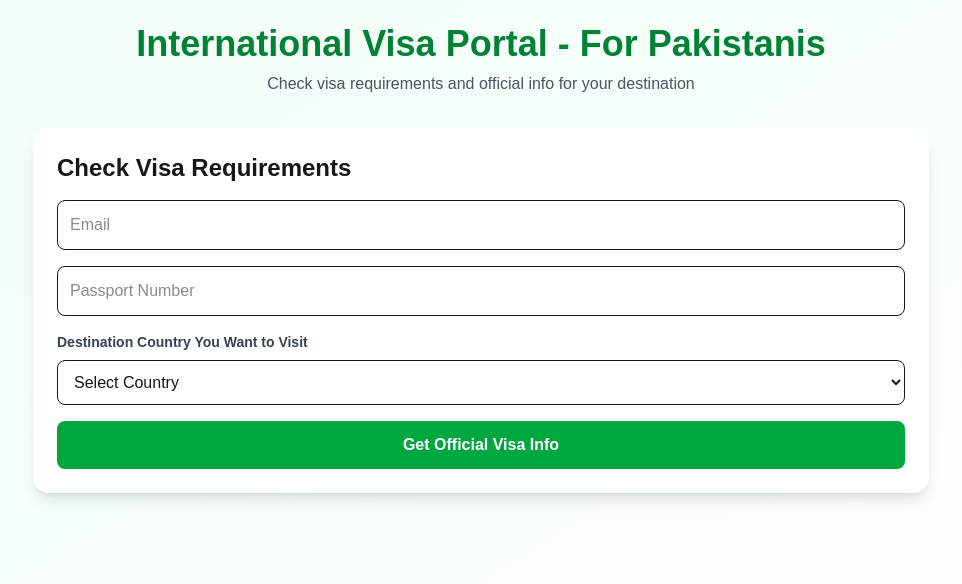
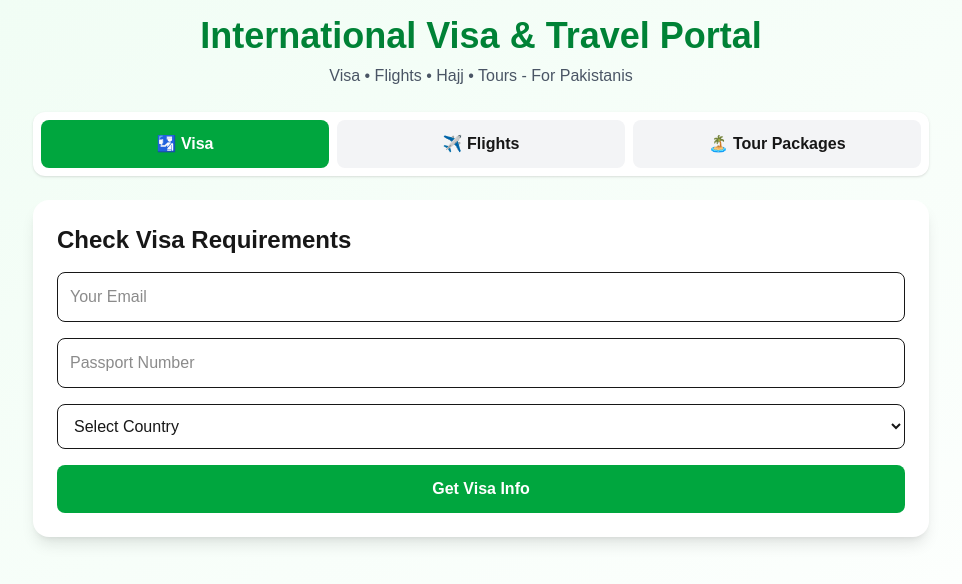
Before and after one commit to noorburst81/national_visas_portal_pk, a Next.js app: page / in a window 1280 px wide. Shown: the top 584 px of the page, without its empty margins (159-1121 px from the left). Built offline with nearby package versions, Linux system fonts and the light colour scheme.

Commit message:
Add tab functionality and update UI elements

```diff
--- a/app/page.tsx
+++ b/app/page.tsx
@@ -3,63 +3,119 @@
 import { useState } from "react"
 
 export default function Home() {
+  const [tab, setTab] = useState("visa");
   const [country, setCountry] = useState("");
   const [result, setResult] = useState("")
 
-  const handleSubmit = (e: React.FormEvent) => {
+  const handleSubmit = (e: React.FormEvent, type: string) => {
     e.preventDefault();
-    if (country) {
-      setResult(`Visa info coming soon for ${country}!`)
-    } else {
+    if (type === "visa" && !country) {
       setResult("Please select a destination country")
+      return
     }
+    setResult(`${type} request received! Our agent will WhatsApp you in 10 minutes with details.`)
   }
 
   return (
-    <main className="min-h-screen bg-gradient-to-br from-green-50 to-white p-6">
+    <main className="min-h-screen bg-gradient-to-br from-green-50 to-white p-4">
       <div className="max-w-4xl mx-auto">
 
-        <h1 className="text-4xl font-bold text-center text-green-700 mb-2">
-          International Visa Portal - For Pakistanis
+        <h1 className="text-3xl md:text-4xl font-bold text-center text-green-700 mb-2">
+          International Visa & Travel Portal
         </h1>
+        <p className="text-center text-gray-600 mb-6">Visa • Flights • Hajj • Tours - For Pakistanis</p>
 
-        <p className="text-center text-gray-600 mb-8 px-4">
-          Check visa requirements and official info for your destination
-        </p>
+        {/* TABS */}
+        <div className="flex gap-2 mb-6 bg-white p-2 rounded-xl shadow overflow-x-auto">
+          <button onClick={() => setTab("visa")} className={`flex-1 p-3 rounded-lg font-bold whitespace-nowrap ${tab === "visa" ? "bg-green-600 text-white" : "bg-gray-100"}`}>
+            🛂 Visa
+          </button>
+          <button onClick={() => setTab("flights")} className={`flex-1 p-3 rounded-lg font-bold whitespace-nowrap ${tab === "flights" ? "bg-green-600 text-white" : "bg-gray-100"}`}>
+            ✈️ Flights
+          </button>
+          <button onClick={() => setTab("tours")} className={`flex-1 p-3 rounded-lg font-bold whitespace-nowrap ${tab === "tours" ? "bg-green-600 text-white" : "bg-gray-100"}`}>
+            🏝️ Tour Packages
+          </button>
+        </div>
 
-        <div className="bg-white rounded-2xl shadow-lg p-6 mb-8">
-          <h2 className="text-2xl font-bold mb-4">Check Visa Requirements</h2>
+        {/* VISA TAB */}
+        {tab === "visa" && (
+          <div className="bg-white rounded-2xl shadow-lg p-6">
+            <h2 className="text-2xl font-bold mb-4">Check Visa Requirements</h2>
+            <form onSubmit={(e) => handleSubmit(e, "Visa")} className="space-y-4">
+              <input type="email" placeholder="Your Email" required className="w-full border p-3 rounded-lg" />
+              <input type="text" placeholder="Passport Number" required className="w-full border p-3 rounded-lg" />
+              <select value={country} onChange={(e) => setCountry(e.target.value)} required className="w-full border p-3 rounded-lg">
+                <option value="" disabled hidden>Select Country</option>
+                <option value="UAE">🇦🇪 UAE / Dubai</option>
+                <option value="Saudi">🇸🇦 Saudi Arabia</option>
+                <option value="USA">🇺🇸 USA</option>
+                <option value="Canada">🇨🇦 Canada</option>
+                <option value="UK">🇬🇧 UK</option>
+                <option value="Schengen">🇩🇪 Schengen Europe</option>
+              </select>
+              <button type="submit" className="w-full bg-green-600 text-white p-3 rounded-lg font-bold">Get Visa Info</button>
+            </form>
+          </div>
+        )}
 
-          <form onSubmit={handleSubmit} className="space-y-4">
+        {/* FLIGHT TAB */}
+        {tab === "flights" && (
+          <div className="bg-white rounded-2xl shadow-lg p-6">
+            <h2 className="text-2xl font-bold mb-4">Book Cheapest Flight Tickets</h2>
+            <form onSubmit={(e) => handleSubmit(e, "Flight")} className="space-y-4">
+              <div className="grid grid-cols-2 gap-4">
+                <input type="text" placeholder="From: Lahore LHE" required className="w-full border p-3 rounded-lg" />
+                <input type="text" placeholder="To: Dubai DXB" required className="w-full border p-3 rounded-lg" />
+              </div>
+              <div className="grid grid-cols-2 gap-4">
+                <input type="date" required className="w-full border p-3 rounded-lg" />
+                <input type="date" className="w-full border p-3 rounded-lg" />
+              </div>
+              <input type="tel" placeholder="WhatsApp Number" required className="w-full border p-3 rounded-lg" />
+              <button type="submit" className="w-full bg-blue-600 text-white p-3 rounded-lg font-bold">Get Flight Quotes</button>
+            </form>
+          </div>
+        )}
 
-            <input type="email" placeholder="Email" className="w-full border p-3 rounded-lg" />
-            <input type="text" placeholder="Passport Number" className="w-full border p-3 rounded-lg" />
+        {/* TOURS TAB */}
+        {tab === "tours" && (
+          <div className="bg-white rounded-2xl shadow-lg p-6">
+            <h2 className="text-2xl font-bold mb-4">Family & Group Tour Packages</h2>
+            <div className="grid grid-cols-2 gap-4 mb-4">
+              <div className="bg-gray-50 p-4 rounded-lg">
+                <p className="font-bold">🇹🇷 Turkey Tour</p>
+                <p className="text-sm">7 Days Family Package</p>
+              </div>
+              <div className="bg-gray-50 p-4 rounded-lg">
+                <p className="font-bold">🇲🇾 Malaysia Tour</p>
+                <p className="text-sm">5 Days Friends Package</p>
+              </div>
+              <div className="bg-gray-50 p-4 rounded-lg">
+                <p className="font-bold">🇦🇪 Dubai Tour</p>
+                <p className="text-sm">4 Days Luxury Package</p>
+              </div>
+              <div className="bg-gray-50 p-4 rounded-lg">
+                <p className="font-bold">🇸🇦 Umrah + Turkey</p>
+                <p className="text-sm">Combo Package</p>
+              </div>
+            </div>
+            <form onSubmit={(e) => handleSubmit(e, "Tour")} className="space-y-4">
+              <input type="text" placeholder="Your Name" required className="w-full border p-3 rounded-lg" />
+              <input type="tel" placeholder="WhatsApp Number" required className="w-full border p-3 rounded-lg" />
+              <select required className="w-full border p-3 rounded-lg">
+                <option value="" disabled hidden>Select Tour Type</option>
+                <option>Family Vacation</option>
+                <option>Friends Group Tour</option>
+                <option>Professional/Corporate Trip</option>
+                <option>Honeymoon Package</option>
+              </select>
+              <button type="submit" className="w-full bg-orange-600 text-white p-3 rounded-lg font-bold">Get Tour Quote</button>
+            </form>
+          </div>
+        )}
 
-            <label className="block text-sm font-semibold text-gray-700 mb-2">
-              Destination Country You Want to Visit
-            </label>
-            <select
-              value={country}
-              onChange={(e) => setCountry(e.target.value)}
-              className="w-full border p-3 rounded-lg"
-              required
-            >
-              <option value="" disabled hidden>Select Country</option>
-              <option value="UAE">🇦🇪 UAE / Dubai - Work & Visit Visa</option>
-              <option value="Saudi">🇸🇦 Saudi Arabia - Umrah, Hajj & Work Visa</option>
-              <option value="USA">🇺🇸 USA - Tourist, Student & Work Visa</option>
-              <option value="Canada">🇨🇦 Canada - PR, Study & Visit Visa</option>
-              <option value="UK">🇬🇧 UK - Visit, Study & Work Visa</option>
-              <option value="Schengen">🇩🇪 Schengen Europe - Job & Study Visa</option>
-            </select>
-
-            <button type="submit" className="w-full bg-green-600 text-white p-3 rounded-lg font-bold hover:bg-green-700">
-              Get Official Visa Info
-            </button>
-
-            {result && <p className="mt-4 text-center text-green-700 font-semibold">{result}</p>}
-          </form>
-        </div>
+        {result && <p className="mt-6 text-center text-green-700 font-semibold bg-green-50 p-4 rounded-lg">{result}</p>}
 
       </div>
     </main>
```
